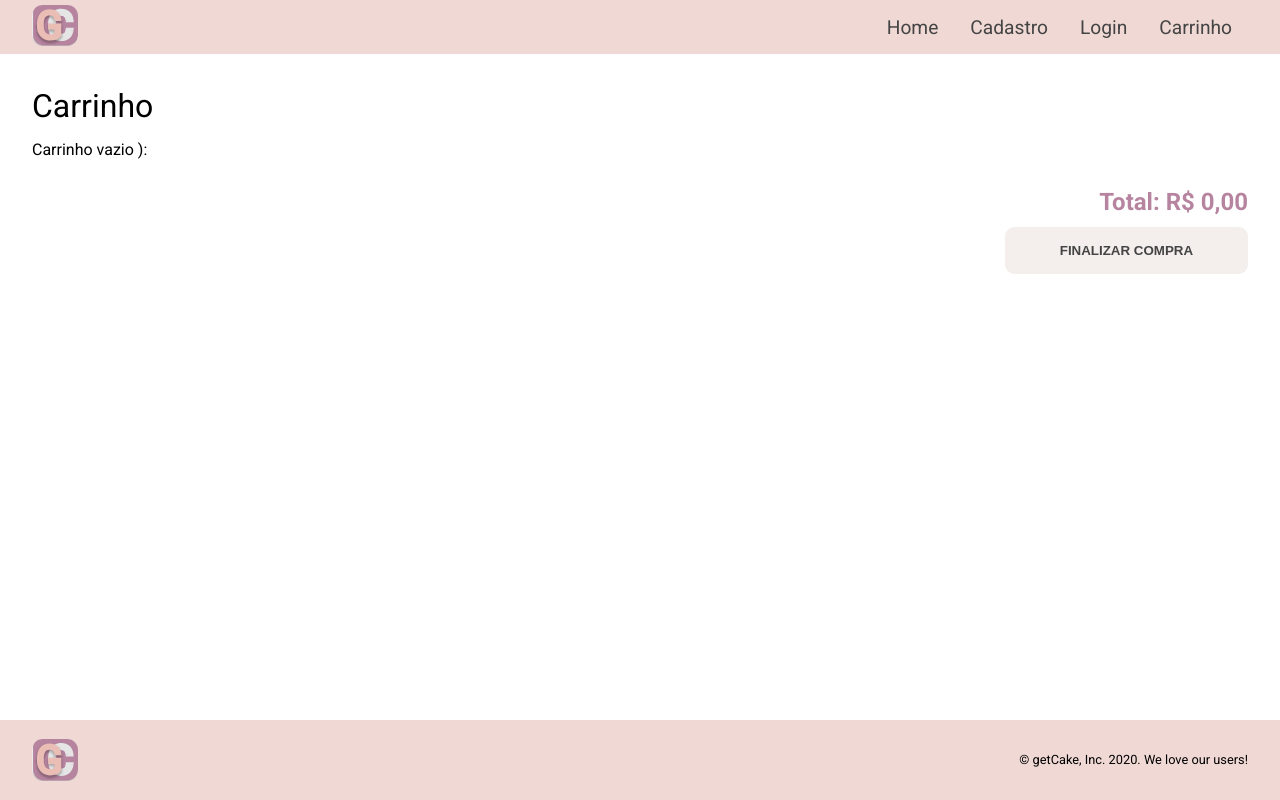
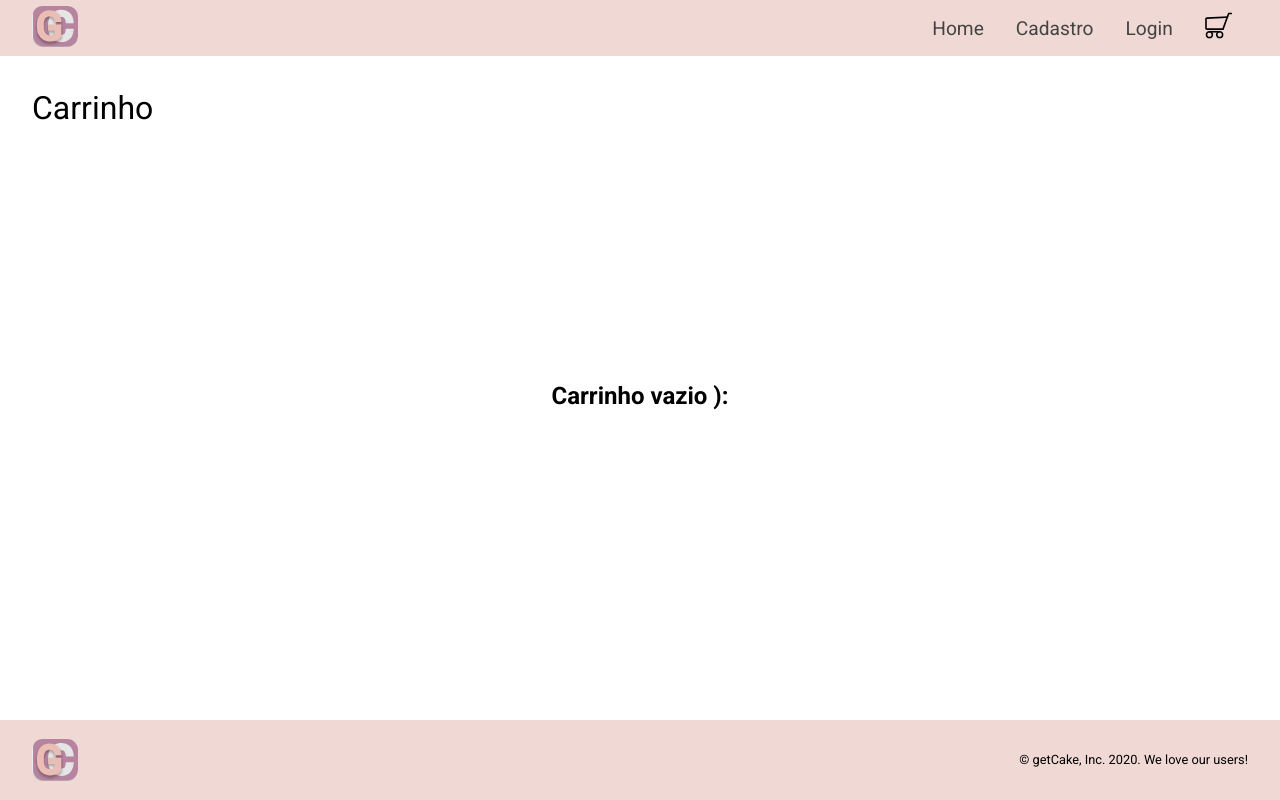
Before and after one commit to Spindola-C/GetCake_Frontend, a React (Create React App) app: page /carrinho in a window 1280 px wide. Built offline with nearby package versions, Linux system fonts and the light colour scheme.

Commit message:
style(*):stylization of messages and add icon cart

```diff
--- a/src/components/PageHeader/index.js
+++ b/src/components/PageHeader/index.js
@@ -2,17 +2,25 @@ import React, { useState } from 'react'
 import { Link } from 'react-router-dom'
 
 import logo from '../../assets/images/logo.svg'
+import Cart from '../../assets/images/cart.svg'
 import ButtonHamburger from '../ButtonHamburger'
+import { useCart } from '../../hooks/useCart'
 
 import './styles.css'
 
 function PageHeader ({ title }) {
+  const { products } = useCart()
   const [menuVisivel, setMenuVisivel] = useState(false)
 
   function toggleMenuVisivel (e) {
     e.preventDefault()
     setMenuVisivel(!menuVisivel)
   }
+
+  const qtyProducts = products.reduce((cont, current) => {
+    const total = cont + current.quantity
+    return total
+  }, 0)
 
   return (
     <>
@@ -45,8 +53,15 @@ function PageHeader ({ title }) {
               <li>
                 <Link to='/admin/login'>Login</Link>
               </li>
-              <li>
-                <Link to='/carrinho'>Carrinho</Link>
+              <li className='header-cart'>
+                <Link to='/carrinho'>
+                  <img src={Cart} alt='Carrinho' />
+                  {products.length > 0 && (
+                    <div className='header-cart--items'>
+                      <span>{qtyProducts}</span>
+                    </div>
+                  )}
+                </Link>
               </li>
             </ul>
           </nav>
--- a/src/components/PageHeader/styles.css
+++ b/src/components/PageHeader/styles.css
@@ -89,6 +89,32 @@
     transform: translateX(0rem);
 }
 
+.header-cart {
+  position: relative;
+}
+
+.header-cart img {
+    width: 1.7rem;
+}
+
+.header-cart--items{
+    width: 1.313rem;
+    height: 1.313rem;
+    background-color: #df3828;
+    font-size: 0.6rem;
+    border-radius: 3.125rem;
+    position: absolute;
+    top: 0.5rem;
+    right: 0.6rem;
+  }
+
+  .header-cart--items span {
+    top: 0.30rem;
+    position: absolute;
+    right: 0.5rem;
+    color: #fff;
+  }
+
 @media (min-width: 700px) {
     .title-container-max {
         display: flex;
@@ -106,6 +132,7 @@
     .page-header .top-bar-container .options-container-max,
     .page-header .top-bar-container .options-container-max ul {
         display: flex;
+        align-items: center;
     }
     .page-header .top-bar-container .options-container-max ul input {
         display: none;
--- a/src/pages/Carrinho/index.js
+++ b/src/pages/Carrinho/index.js
@@ -1,4 +1,4 @@
-import React, { useEffect } from 'react'
+import React, { useState } from 'react'
 import './styles.css'
 import PageHeader from '../../components/PageHeader'
 import PageFooter from '../../components/PageFooter'
@@ -10,6 +10,7 @@ import { useCart } from '../../hooks/useCart'
 
 function Carrinho () {
   const { products, setProducts } = useCart()
+  const [buy, setBuy] = useState(false)
 
   const formatedNumber = number => {
     return new Intl.NumberFormat('pt-BR', {
@@ -30,26 +31,45 @@ function Carrinho () {
     return tot
   }, 0)
 
+  const finish = () => {
+    setBuy(true)
+    setProducts([])
+  }
+
   return (
     <>
       <main className='cart'>
         <PageHeader />
+        {buy ? (
+          <div className='cart-mensage'>
+            <p>Compra realizada com sucesso!</p>
+          </div>
+        ) : (
+          <>
             <section>
               <h2>Carrinho</h2>
               {products.length > 0 ? (
-            products.map(item => (
+                <>
+                  {products.map(item => (
                     <Cart key={item.id} item={item} totalQty={totalQty} />
-            ))
+                  ))}
+                  <div className='cart-total'>
+                    <span>
+                      Total: {formatedNumber(totalPriceItems.toFixed(2))}
+                    </span>
+                    <Button type='button' onClick={finish}>
+                      Finalizar Compra
+                    </Button>
+                  </div>
+                </>
               ) : (
-            <div className=''>
+                <div className='cart-mensage'>
                   <p>Carrinho vazio ):</p>
                 </div>
               )}
-          <div className='cart-total'>
-            <span>Total: {formatedNumber(totalPriceItems.toFixed(2))}</span>
-            <Button type='button'>Finalizar Compra</Button>
-          </div>
             </section>
+          </>
+        )}
         <PageFooter />
       </main>
     </>
--- a/src/pages/Carrinho/styles.css
+++ b/src/pages/Carrinho/styles.css
@@ -10,6 +10,7 @@
   max-width: 81rem;
   margin: 0 auto;
   margin-bottom: 7rem;
+  height: 100%;
 }
 
 .cart h2 {
@@ -35,3 +36,11 @@
 .cart-total button {
   width: 20%;
 }
+
+.cart-mensage {
+  width: 100%;
+  text-align: center;
+  font-size: 1.5rem;
+  font-weight: bold;
+  padding-top: 15rem;
+}
```
Lines whose indentation alone changed are shown as unchanged.
